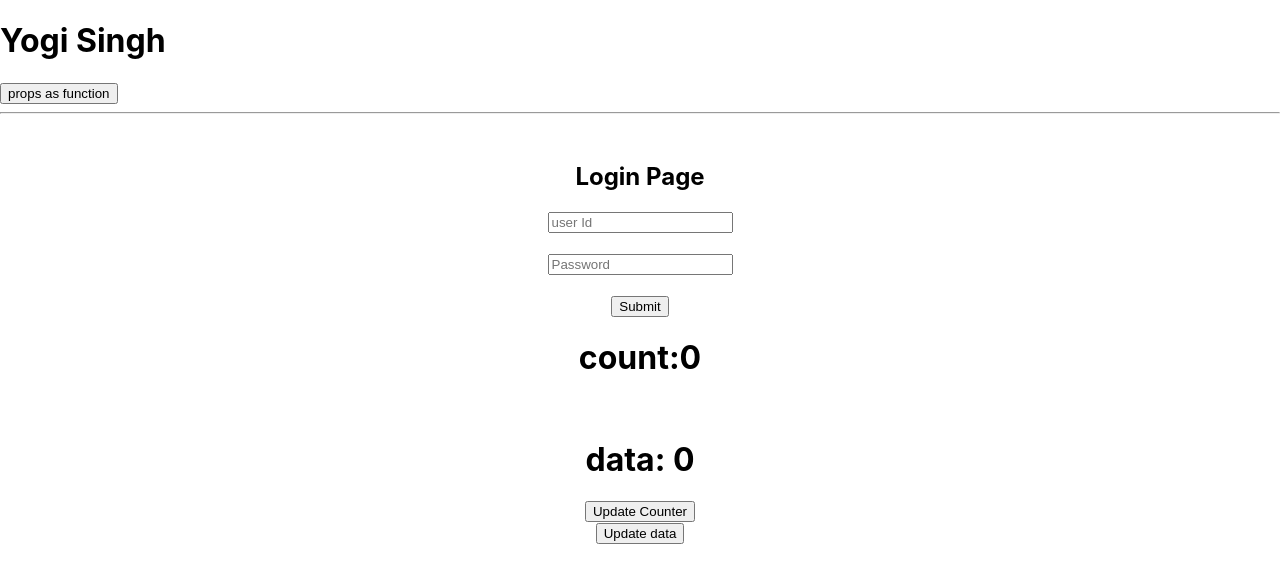
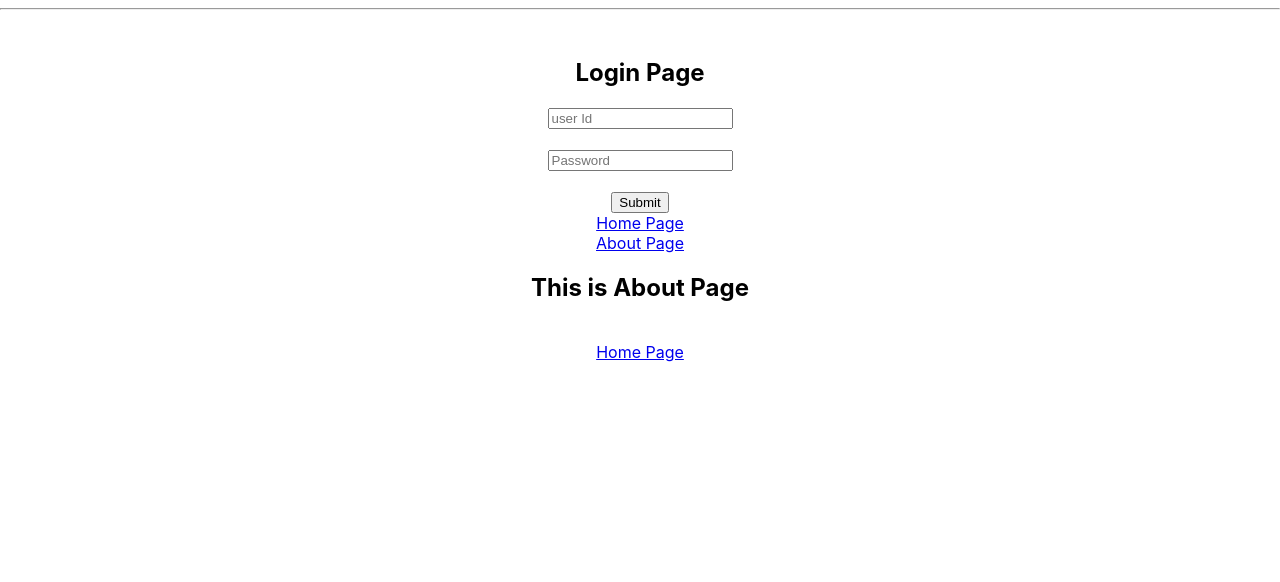
Before and after one commit to theyogender/Reactjs, a React (Create React App) app in the folder reactjs/: page /About in a window 1280 px wide. Shown: the top 582 px of the page. Built offline with nearby package versions, Linux system fonts and the light colour scheme.

Commit message:
React-router-dom functions

```diff
--- a/reactjs/package.json
+++ b/reactjs/package.json
@@ -8,6 +8,7 @@
     "@testing-library/user-event": "^13.5.0",
     "react": "^18.2.0",
     "react-dom": "^18.2.0",
+    "react-router-dom": "^6.22.3",
     "react-scripts": "5.0.1",
     "web-vitals": "^2.1.4"
   },
--- a/reactjs/src/App.js
+++ b/reactjs/src/App.js
@@ -10,6 +10,7 @@ import { useState } from 'react';
 import Form from './Components/Form';
 import FormValidation from './Components/FormValidation';
 import Hook from './Components/Hook';
+import Navbar from './Components/Navbar';
 
 function App() {
 
@@ -28,12 +29,13 @@ function App() {
     {/* <Fcompo/> */}
     {/* <ClassBcompo/> */}
     {/* <State/> */}
-    <Prop  name={n}  f={aprop}/>
+    {/* <Prop  name={n}  f={aprop}/> */}
     {/* <button onClick={()=>{u('Yogender Kumar Singh')}}>Change Name</button> */}
     {/* <Input /> */}
     {/* < Form /> */}
     <FormValidation />
-    <Hook/>
+    {/* <Hook/> */}
+    <Navbar />
    </div>
   );
 }
--- /dev/null
+++ b/reactjs/src/Components/About.js
@@ -0,0 +1,12 @@
+import { Link } from "react-router-dom"
+
+export default function About(){
+    return(
+       <center> <h2>This is About Page</h2><br/>
+
+
+           <Link to="/">Home Page</Link><br/>
+
+        </center>
+    )
+}
--- /dev/null
+++ b/reactjs/src/Components/Home.js
@@ -0,0 +1,15 @@
+import { Link } from "react-router-dom"
+
+export default function Home() {
+    return (
+        <center> <h2>This is Home Page</h2>
+
+
+            <br />
+
+
+            <Link to="/About">About Page</Link>
+
+        </center>
+    )
+}
--- /dev/null
+++ b/reactjs/src/Components/Navbar.js
@@ -0,0 +1,29 @@
+import {BrowserRouter,Link,Route,Routes} from 'react-router-dom'
+import Home from './Home'
+import About from './About'
+import Page404 from './Page404'
+export default function Navbar() {
+    return(
+        <>
+        <BrowserRouter>
+
+        <center> <Link to="/Home">Home Page</Link><br/>
+        <Link to="/About">About Page</Link>
+        </center>
+
+        <Routes>
+            <Route path='/Home' element={<Home />}/>
+            <Route path='/About' element={<About />}/>
+            <Route path='/*' element={<Page404 />}/>
+        </Routes>
+
+        </BrowserRouter>
+
+        </>
+    )
+
+}
+
+//React-router-dom is used to define routes and links in react
+//Links helps us to render a component without loading the page again ancher tag (hyperlink) couse the page to load again
+//Browserrouter is a wrapper class in which Routes,links work .They can't work outside it
--- /dev/null
+++ b/reactjs/src/Components/Page404.js
@@ -0,0 +1,8 @@
+export default function Page404() {
+    return(
+      <>
+      <center><h1>Page Not Found!</h1></center>
+      </>
+    )
+
+}
```
Also changed, not shown: 1 other file (tests, documents, lock files or other folders).
